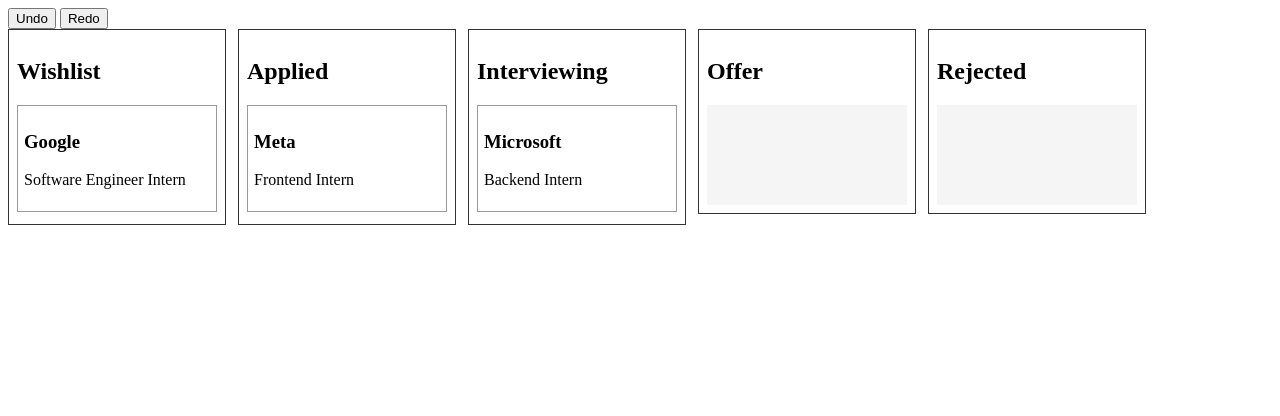
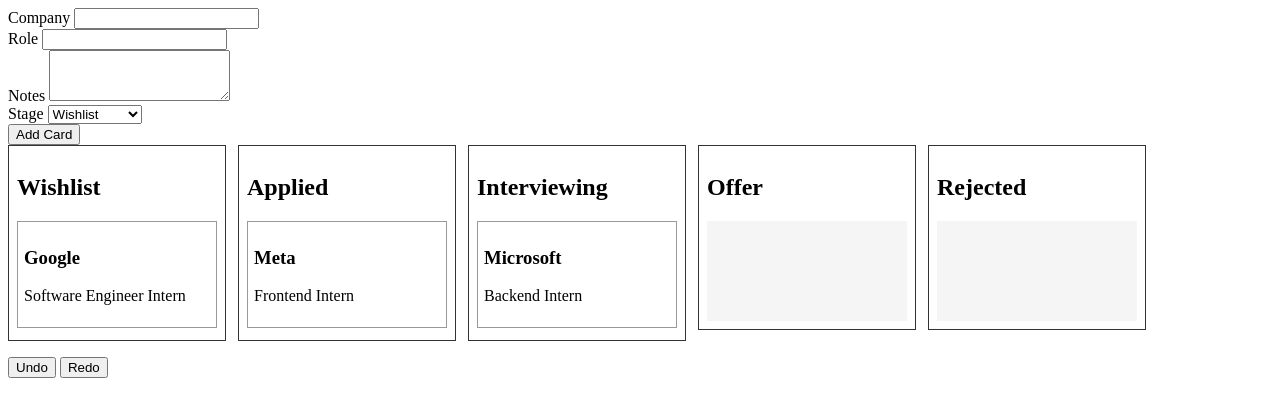
Before and after one commit to toluwanimi-code/kanban-style-internship-tracker, a plain HTML site: page index.html in a window 1280 px wide. Drawn offline with Linux system fonts and the light colour scheme.

Commit message:
Add ADD_CARD form UI; wire submit handler to dispatch

```diff
--- a/index.html
+++ b/index.html
@@ -6,11 +6,61 @@
   <link rel="stylesheet" href="main.css">
 </head>
 <body>
+  <form id="add-card-form">
+  <div>
+    <label for="company">Company</label>
+    <input
+      type="text"
+      id="company"
+      name="company"
+      required
+    >
+  </div>
+
+  <div>
+    <label for="role">Role</label>
+    <input
+      type="text"
+      id="role"
+      name="role"
+      required
+    >
+  </div>
+
+  <div>
+    <label for="notes">Notes</label>
+    <textarea
+      id="notes"
+      name="notes"
+      rows="3"
+    ></textarea>
+  </div>
+
+  <div>
+    <label for="stage">Stage</label>
+    <select
+      id="stage"
+      name="stage"
+    >
+      <option value="wishlist">Wishlist</option>
+      <option value="applied">Applied</option>
+      <option value="interviewing">Interviewing</option>
+      <option value="offer">Offer</option>
+      <option value="rejected">Rejected</option>
+    </select>
+  </div>
+
+  <button type="submit">Add Card</button>
+</form>
+
+
+
+<div id="board"></div>
   <div id="controls">
   <button id="undo-btn">Undo</button>
   <button id="redo-btn">Redo</button>
 </div>
-  <div id="board"></div>
+
 
   <script type="module" src="js/main.js"></script>
 </body>
--- a/js/main.js
+++ b/js/main.js
@@ -1,6 +1,6 @@
 import { createState } from "./state.js";
 import { render } from "./render.js";
-import { undo, redo } from "./engine.js";
+import { dispatch, undo, redo } from "./engine.js";
 
 const state = createState();
 const now = new Date().toISOString();
@@ -50,3 +50,36 @@
   redo(state);
   render(state);
 });
+
+const form = document.getElementById("add-card-form");
+
+form.addEventListener("submit", (event) => {
+  event.preventDefault();
+
+  const formData = new FormData(form);
+
+  const company = formData.get("company");
+  const role = formData.get("role");
+  const notes = formData.get("notes");
+  const stage = formData.get("stage");
+
+  const card = {
+    id: crypto.randomUUID(),
+    userId: "user1",
+    company,
+    role,
+    notes,
+    stage,
+    createdAt: new Date().toISOString()
+  };
+
+  const action = {
+    type: "ADD_CARD",
+    card,
+    index: state.board.columns[stage].length
+  };
+
+  dispatch(state, action);
+  render(state);
+  form.reset();
+});
```
